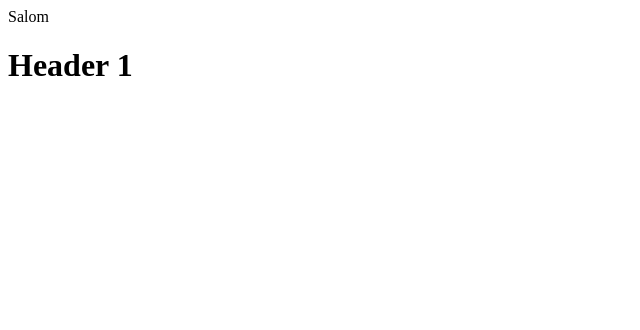
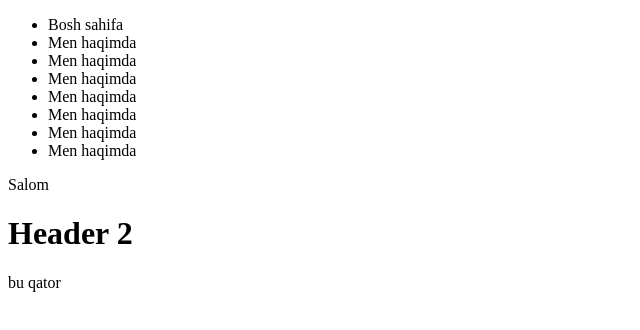
Before and after one commit to GaybullaevZ/New-project, a plain HTML site: page index.html in a window 1280 px wide. Shown: the whole page, without its empty margins (0-640 px from the left). Drawn offline with Linux system fonts and the light colour scheme.

Commit message:
Blog sahifamiz yaratildi

```diff
--- a/index.html
+++ b/index.html
@@ -4,8 +4,30 @@
 
     </head>
     <body>
+        <main>
+            <nav>
+                <ul>
+                    <Li>Bosh sahifa</Li>
+                    <li> Men haqimda</li>
+                    <li> Men haqimda</li>
+                    <li> Men haqimda</li>
+                    <li> Men haqimda</li>
+                    <li> Men haqimda</li>
+                    <li> Men haqimda</li>
+                    <li> Men haqimda</li>
+
+
+
+
+                </ul>
+            </nav>
+        </main>
         <div>Salom</div>
-        <h1>Header 1</h1>
+        <h1>Header 2</h1>
+        <footer>
+            bu qator
+        </footer>
+
 
     </body>
 </htm>
```
Also changed, not shown: about.html (+10 -0 lines), contact.html (+12 -0 lines), blog.html (added).
